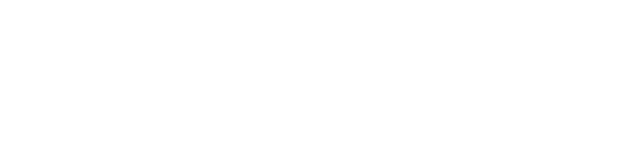
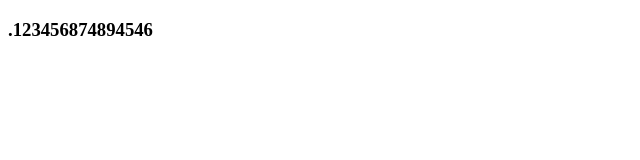
Before and after one commit to angellinemoss/wakka, a plain HTML site: page index.html in a window 1280 px wide. Shown: the whole page, without its empty margins (0-640 px from the left). Drawn offline with Linux system fonts and the light colour scheme.

Commit message:
新增h3

```diff
--- a/index.html
+++ b/index.html
@@ -9,7 +9,7 @@
 </head>
 
 <body>
-
+    <h3>.123456874894546</h3>
 </body>
 
 </html>
```
